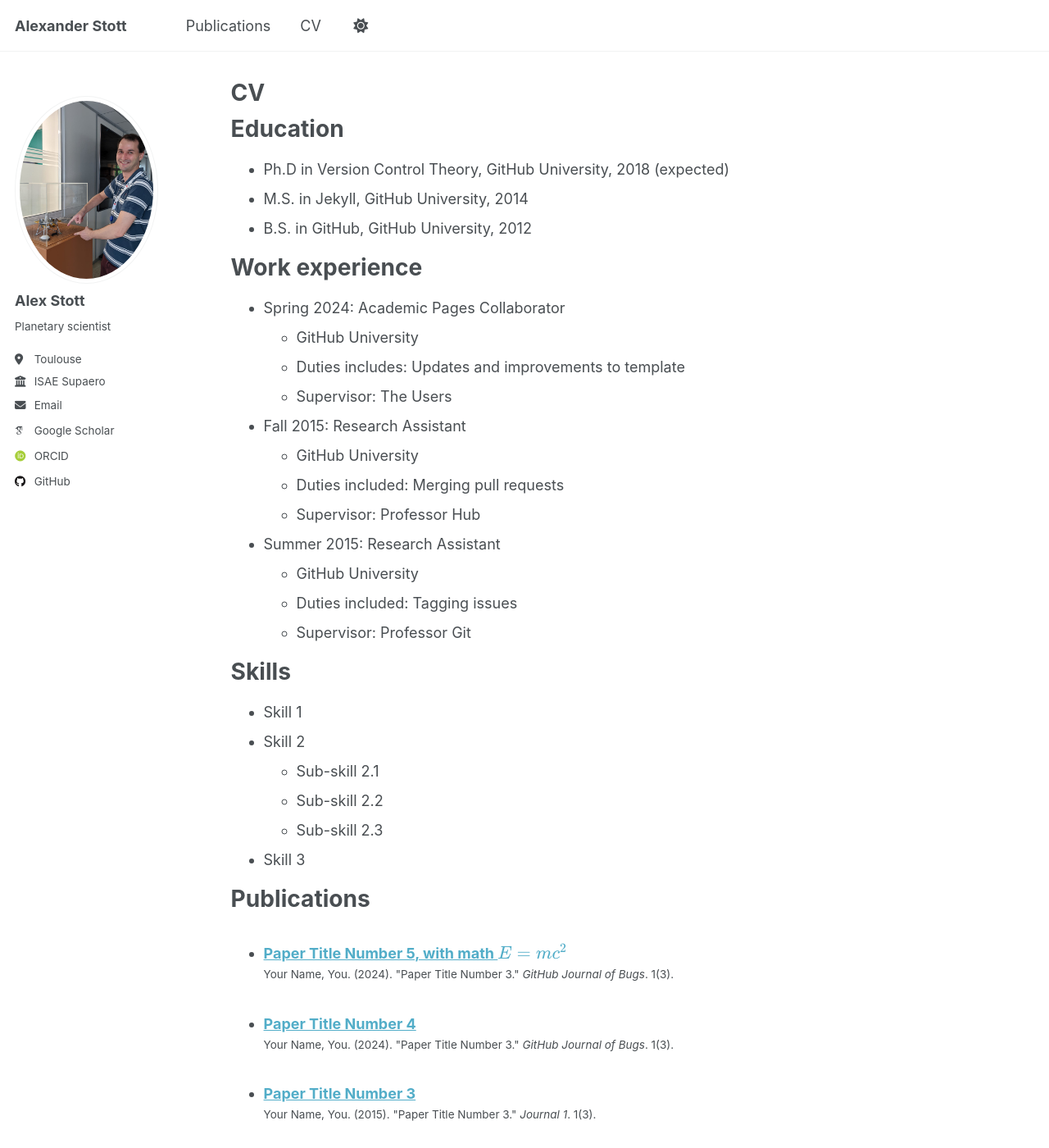
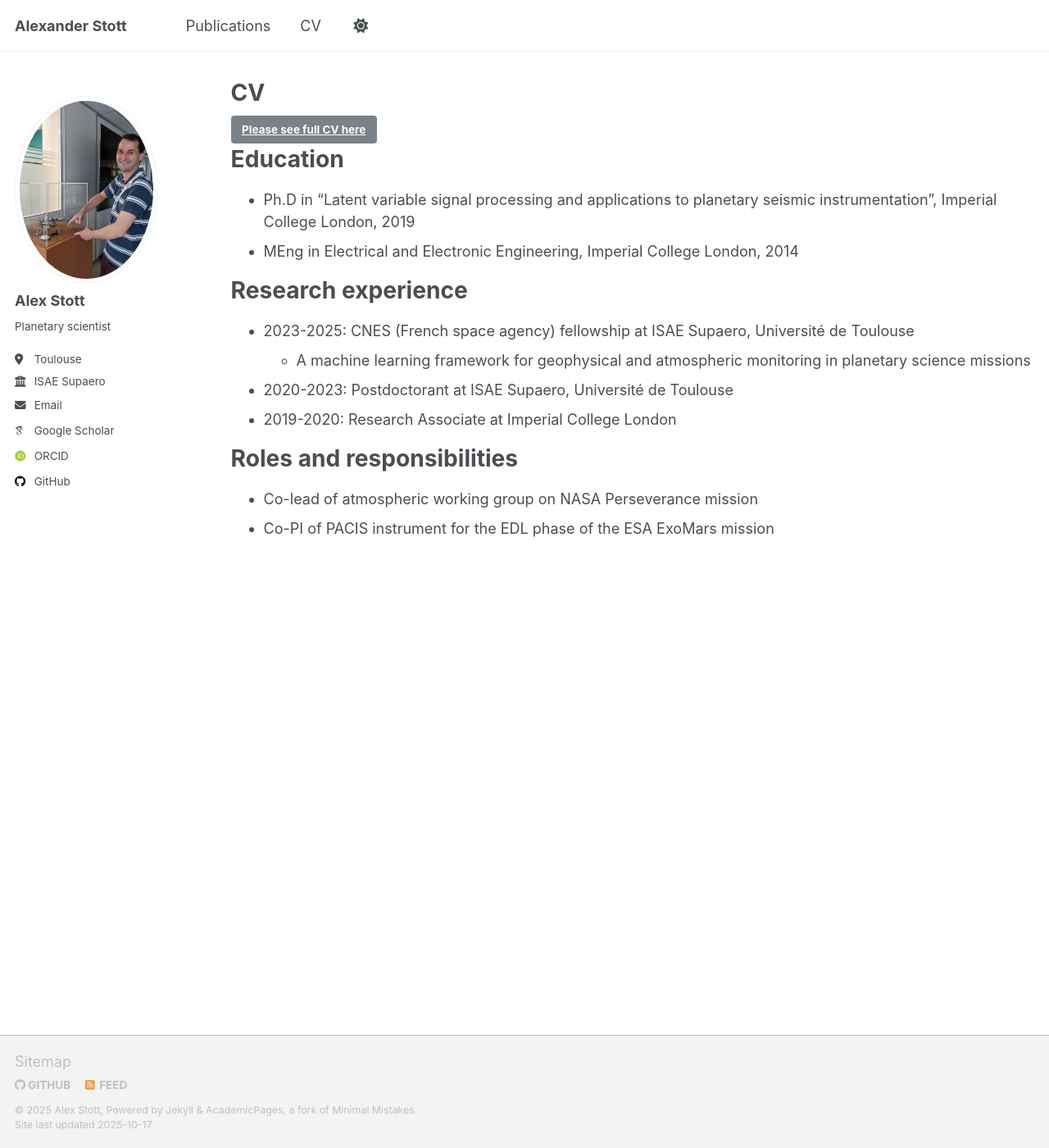
Before and after one commit to AlexStott/alexanderstott.github.io, a Jekyll site: the page built from _pages/cv.md, in a window 1280 px wide and 1400 px high. Shown: the whole window at 82% size. Built offline with Jekyll 4.4.1, drawn with Linux system fonts in a browser that asks for light colours; some web fonts are replaced; a script that is not in the unit is left out; some of the changed text lies outside the part shown.

Commit message:
Update cv.md

```diff
--- a/_pages/cv.md
+++ b/_pages/cv.md
@@ -9,56 +9,24 @@ redirect_from:
 
 {% include base_path %}
 
+<div class="cv-download-links">
+  <a href="{{ base_path }}/files/Stott_CVandPublications.pdf" class="btn btn--primary">Please see full CV here</a>
+</div>
+
 Education
 ======
-* Ph.D in Version Control Theory, GitHub University, 2018 (expected)
-* M.S. in Jekyll, GitHub University, 2014
-* B.S. in GitHub, GitHub University, 2012
+* Ph.D in "Latent variable signal processing and applications to planetary seismic instrumentation", Imperial College London, 2019
+* MEng in Electrical and Electronic Engineering, Imperial College London, 2014
 
-Work experience
+Research experience
 ======
-* Spring 2024: Academic Pages Collaborator
-  * GitHub University
-  * Duties includes: Updates and improvements to template
-  * Supervisor: The Users
+* 2023-2025: CNES (French space agency) fellowship at ISAE Supaero, Université de Toulouse
+  * A machine learning framework for geophysical and atmospheric monitoring in planetary science missions
+* 2020-2023: Postdoctorant at ISAE Supaero, Université de Toulouse
+* 2019-2020: Research Associate at Imperial College London
 
-* Fall 2015: Research Assistant
-  * GitHub University
-  * Duties included: Merging pull requests
-  * Supervisor: Professor Hub
 
-* Summer 2015: Research Assistant
-  * GitHub University
-  * Duties included: Tagging issues
-  * Supervisor: Professor Git
-
-Skills
+Roles and responsibilities
 ======
-* Skill 1
-* Skill 2
-  * Sub-skill 2.1
-  * Sub-skill 2.2
-  * Sub-skill 2.3
-* Skill 3
-
-Publications
-======
-  <ul>{% for post in site.publications reversed %}
-    {% include archive-single-cv.html %}
-  {% endfor %}</ul>
-
-Talks
-======
-  <ul>{% for post in site.talks reversed %}
-    {% include archive-single-talk-cv.html  %}
-  {% endfor %}</ul>
-
-Teaching
-======
-  <ul>{% for post in site.teaching reversed %}
-    {% include archive-single-cv.html %}
-  {% endfor %}</ul>
-
-Service and leadership
-======
-* Currently signed in to 43 different slack teams
+* Co-lead of atmospheric working group on NASA Perseverance mission
+* Co-PI of PACIS instrument for the EDL phase of the ESA ExoMars mission
```
